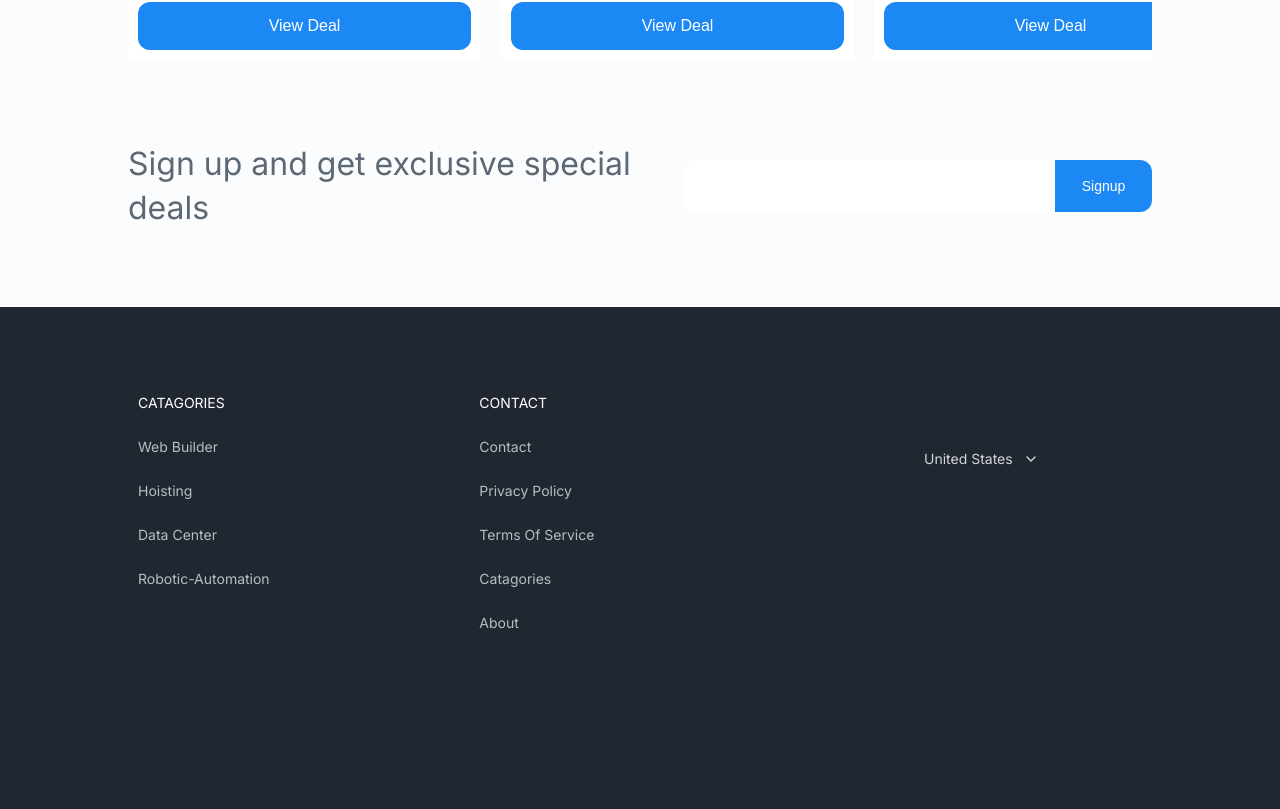
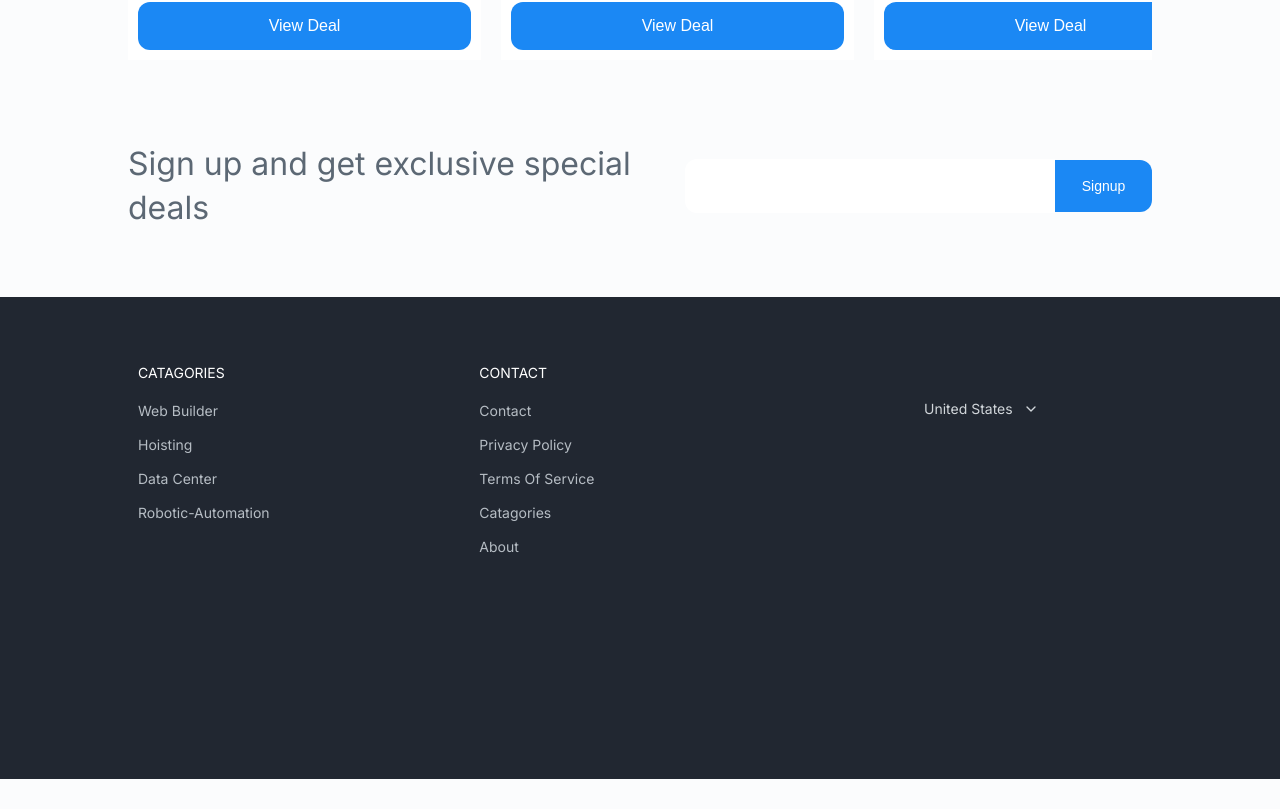
Before and after one commit to SumanGurung01/website-builder-submission, a React (Create React App) app: page / in a window 1280 px wide. Shown: the part 2423-3232 px from the top of the page. After the commit the page ends 3202 px from the top, so only its background shows below. Built offline with nearby package versions, Linux system fonts and the light colour scheme.

Commit message:
fix : fix footer

```diff
--- a/src/styles/Footer.scss
+++ b/src/styles/Footer.scss
@@ -8,8 +8,8 @@
     justify-content:center;
     color:#B6BDC4;
     height:452px;
-    padding-top:50px;
-    margin-top:30px;
+    padding-top:30px;
+    margin-top:20px;
 }
 
 .footer__container{
@@ -35,11 +35,11 @@
 }
 
 .footer__box>ul>li{
-    margin-top:20px
+    margin-top:10px
 }
 
 .footer__dropdown{
-    margin-top:70px;
+    margin-top:50px;
     color: #D1D6DA;
     display:flex;
     justify-content:center;align-items:center;
```
